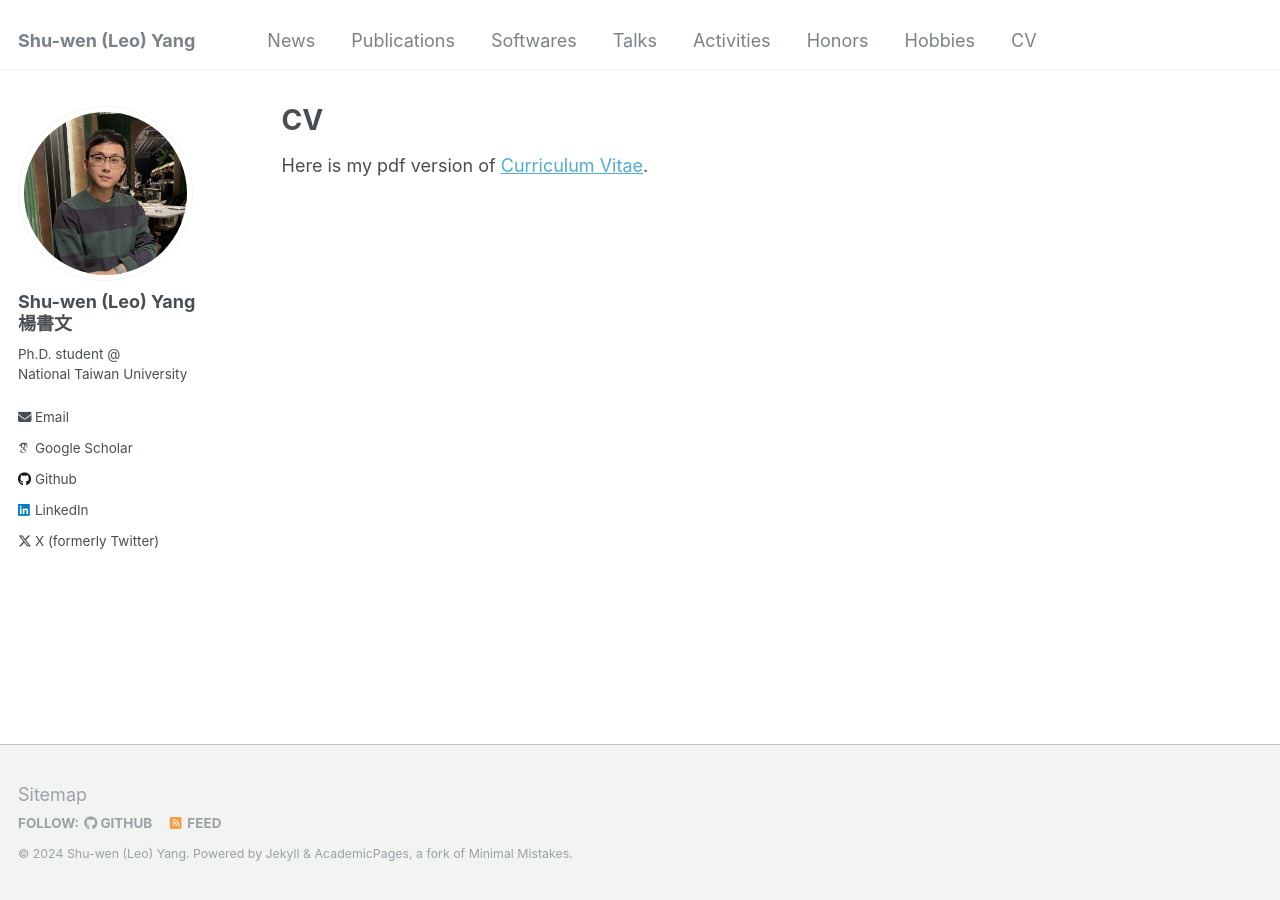
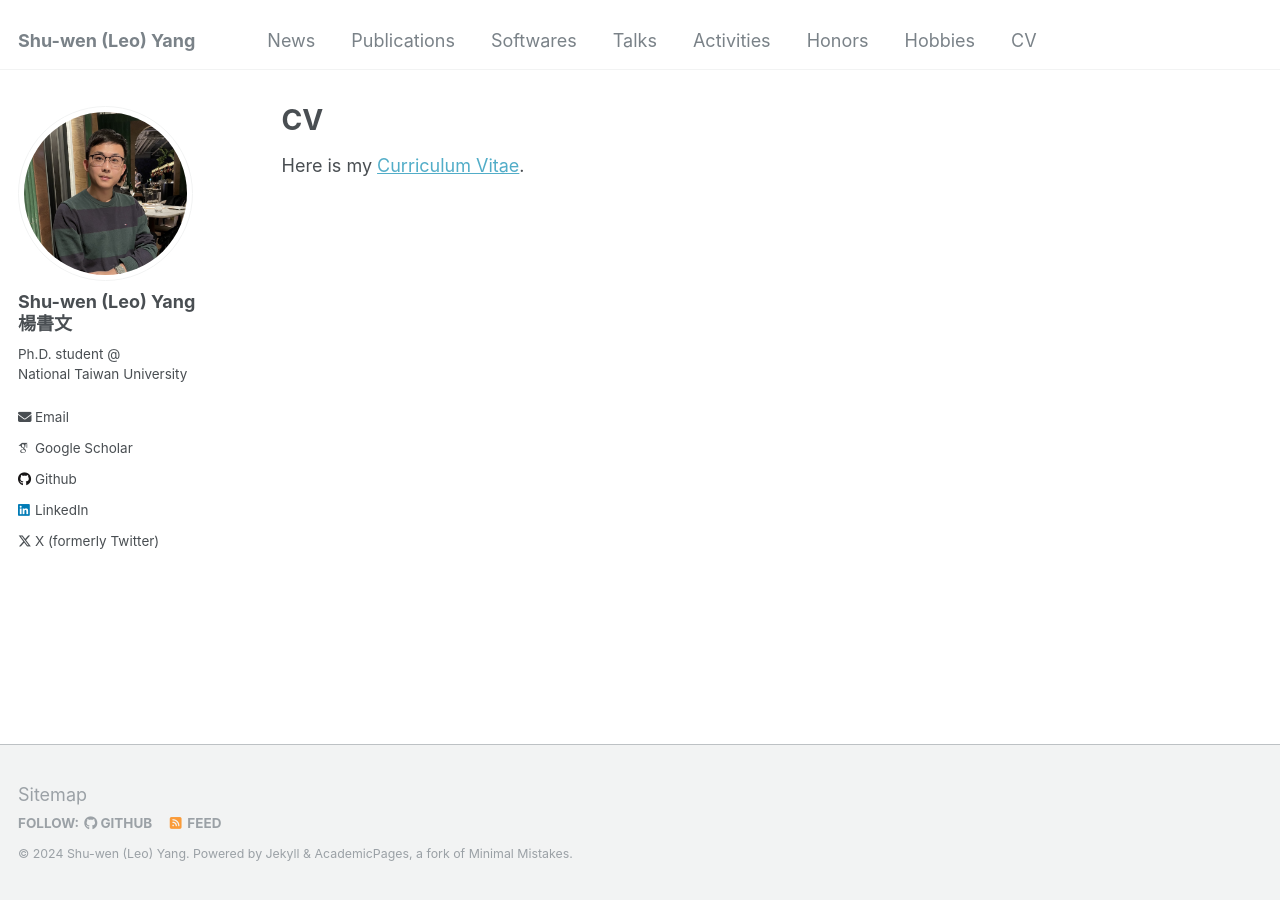
Before and after one commit to leo19941227/leo19941227.github.io, a Jekyll site: the page built from _pages/cv.md, in a window 1280 px wide. Built offline with Jekyll 4.4.1, drawn with Linux system fonts in a browser that asks for light colours; some web fonts are replaced.

Commit message:
change cv

```diff
--- a/_pages/cv.md
+++ b/_pages/cv.md
@@ -7,4 +7,4 @@ redirect_from:
   - /resume
 ---
 
-Here is my pdf version of [Curriculum Vitae](https://drive.google.com/file/d/13MlqgO1dAaqib4jw0zRX7BLNHqYhs7zG/view?usp=sharing).
+Here is my [Curriculum Vitae](https://drive.google.com/file/d/13MlqgO1dAaqib4jw0zRX7BLNHqYhs7zG/view?usp=sharing).
```
Also changed, not shown: _pages/about.md (+1 -0 lines).
